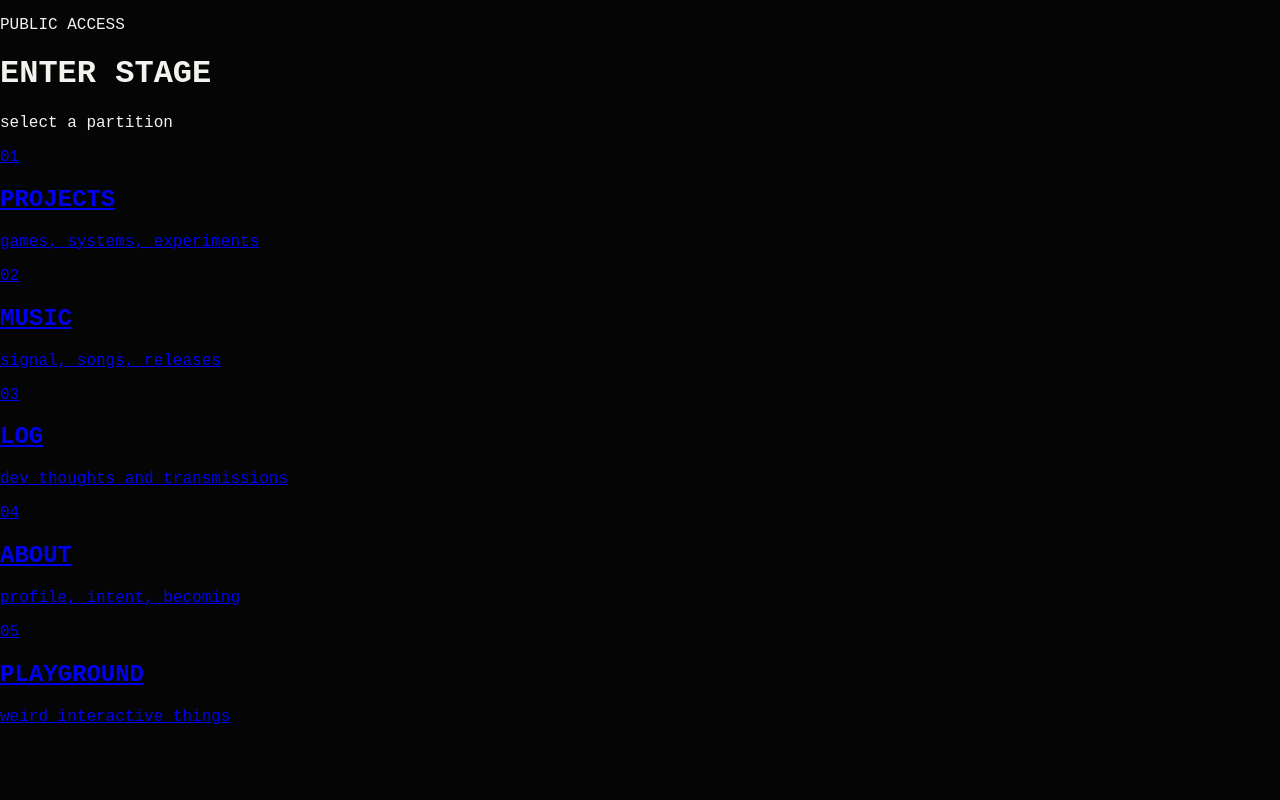
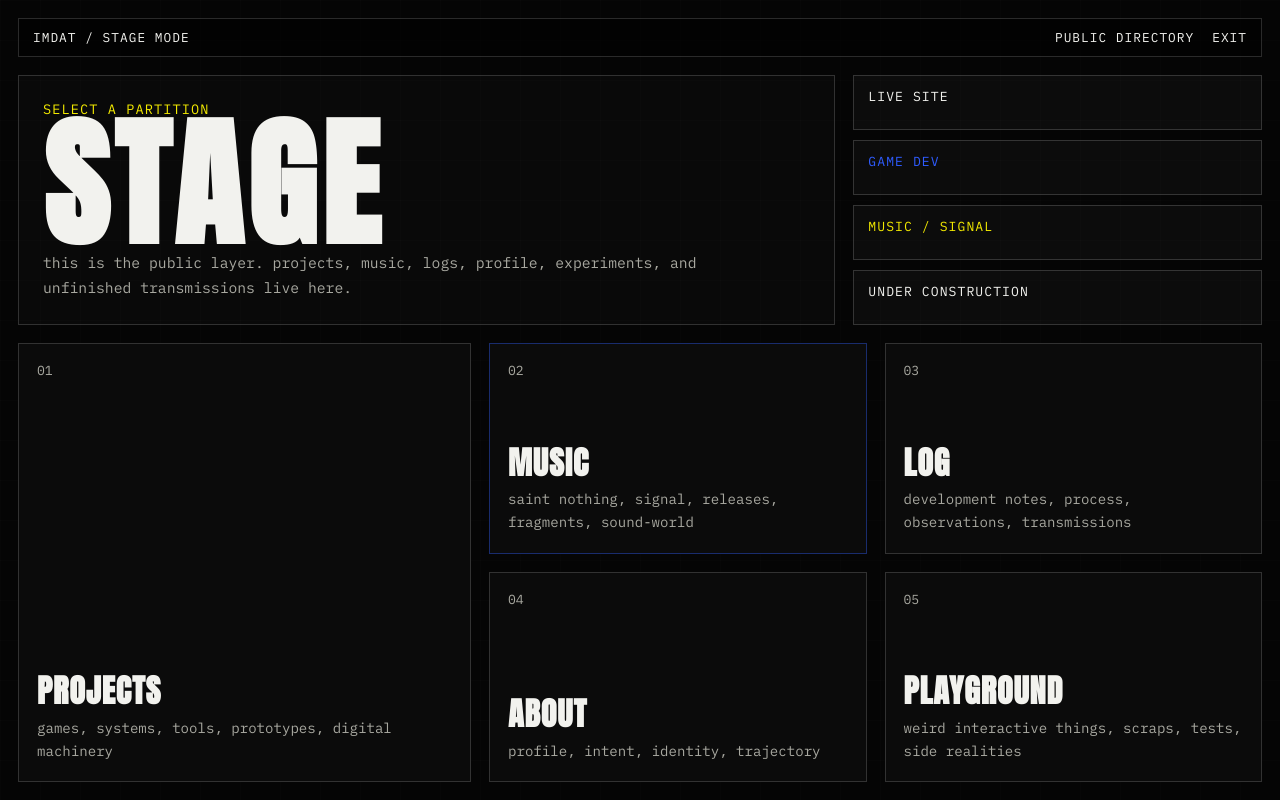
Before and after one commit to keremtayhan/keremtayhan.github.io, a plain HTML site: page stage.html in a window 1280 px wide. Drawn offline with Linux system fonts and the light colour scheme.

Commit message:
refactor: redesign stage page layout and styles; enhance hero section and grid cards

```diff
--- a/stage.html
+++ b/stage.html
@@ -1,49 +1,84 @@
 <!DOCTYPE html>
 <html lang="en">
 <head>
-  <meta charset="UTF-8">
+  <meta charset="UTF-8" />
+  <meta name="viewport" content="width=device-width, initial-scale=1.0" />
   <title>IMDAT / STAGE</title>
-  <link rel="stylesheet" href="style.css">
+  <link rel="preconnect" href="https://fonts.googleapis.com">
+  <link rel="preconnect" href="https://fonts.gstatic.com" crossorigin>
+  <link href="https://fonts.googleapis.com/css2?family=Anton&family=IBM+Plex+Mono:wght@400;500;700&display=swap" rel="stylesheet">
+  <link rel="stylesheet" href="style.css" />
 </head>
 <body class="stage-page">
-  <div class="noise"></div>
+  <div class="grid-overlay"></div>
+  <div class="noise-overlay"></div>
 
-  <main class="hub">
-    <div class="hub-header">
-      <p class="system-label">PUBLIC ACCESS</p>
-      <h1>ENTER STAGE</h1>
-      <p class="hub-subtitle">select a partition</p>
+  <main class="stage-shell">
+    <header class="stage-topbar">
+      <div>IMDAT / STAGE MODE</div>
+      <div class="stage-topbar-right">
+        <span>PUBLIC DIRECTORY</span>
+        <a href="index.html">EXIT</a>
+      </div>
+    </header>
+
+    <section class="stage-hero">
+      <div class="stage-hero-main">
+        <p class="stage-kicker">SELECT A PARTITION</p>
+        <h1 class="stage-title">STAGE</h1>
+        <p class="stage-description">
+          this is the public layer. projects, music, logs, profile, experiments,
+          and unfinished transmissions live here.
+        </p>
       </div>
 
-    <section class="hub-grid">
-      <a class="hub-card" href="projects.html">
-        <span class="card-number">01</span>
+      <div class="stage-stickers">
+        <span>LIVE SITE</span>
+        <span>GAME DEV</span>
+        <span>MUSIC / SIGNAL</span>
+        <span>UNDER CONSTRUCTION</span>
+      </div>
+    </section>
+
+    <section class="stage-grid">
+      <a class="stage-card stage-card-large projects-card" href="projects.html">
+        <div class="stage-card-number">01</div>
+        <div class="stage-card-content">
           <h2>PROJECTS</h2>
-        <p>games, systems, experiments</p>
+          <p>games, systems, tools, prototypes, digital machinery</p>
+        </div>
       </a>
 
-      <a class="hub-card music-card" href="music.html">
-        <span class="card-number">02</span>
+      <a class="stage-card music-card-stage" href="music.html">
+        <div class="stage-card-number">02</div>
+        <div class="stage-card-content">
           <h2>MUSIC</h2>
-        <p>signal, songs, releases</p>
+          <p>saint nothing, signal, releases, fragments, sound-world</p>
+        </div>
       </a>
 
-      <a class="hub-card" href="log.html">
-        <span class="card-number">03</span>
+      <a class="stage-card" href="log.html">
+        <div class="stage-card-number">03</div>
+        <div class="stage-card-content">
           <h2>LOG</h2>
-        <p>dev thoughts and transmissions</p>
+          <p>development notes, process, observations, transmissions</p>
+        </div>
       </a>
 
-      <a class="hub-card" href="about.html">
-        <span class="card-number">04</span>
+      <a class="stage-card about-card" href="about.html">
+        <div class="stage-card-number">04</div>
+        <div class="stage-card-content">
           <h2>ABOUT</h2>
-        <p>profile, intent, becoming</p>
+          <p>profile, intent, identity, trajectory</p>
+        </div>
       </a>
 
-      <a class="hub-card" href="playground.html">
-        <span class="card-number">05</span>
+      <a class="stage-card playground-card" href="playground.html">
+        <div class="stage-card-number">05</div>
+        <div class="stage-card-content">
           <h2>PLAYGROUND</h2>
-        <p>weird interactive things</p>
+          <p>weird interactive things, scraps, tests, side realities</p>
+        </div>
       </a>
     </section>
   </main>
--- a/style.css
+++ b/style.css
@@ -233,3 +233,208 @@ body {
     gap: 28px;
   }
 }
+.stage-page {
+  position: relative;
+  min-height: 100vh;
+  background: #050505;
+  color: var(--text);
+  font-family: "IBM Plex Mono", monospace;
+}
+
+.stage-shell {
+  position: relative;
+  z-index: 1;
+  min-height: 100vh;
+  padding: 18px;
+  display: grid;
+  grid-template-rows: auto auto 1fr;
+  gap: 18px;
+}
+
+.stage-topbar {
+  display: flex;
+  justify-content: space-between;
+  align-items: center;
+  border: 1px solid var(--line);
+  padding: 10px 14px;
+  background: rgba(0, 0, 0, 0.55);
+  font-size: 0.8rem;
+  letter-spacing: 0.08em;
+}
+
+.stage-topbar-right {
+  display: flex;
+  gap: 18px;
+  align-items: center;
+}
+
+.stage-topbar a {
+  color: var(--text);
+  text-decoration: none;
+}
+
+.stage-topbar a:hover {
+  color: var(--accent);
+}
+
+.stage-hero {
+  display: grid;
+  grid-template-columns: 1.4fr 0.7fr;
+  gap: 18px;
+}
+
+.stage-hero-main {
+  border: 1px solid var(--line);
+  background: rgba(255,255,255,0.02);
+  padding: 24px;
+  min-height: 250px;
+  display: flex;
+  flex-direction: column;
+  justify-content: space-between;
+}
+
+.stage-kicker {
+  margin: 0;
+  color: var(--accent-2);
+  font-size: 0.85rem;
+  letter-spacing: 0.08em;
+  text-transform: uppercase;
+}
+
+.stage-title {
+  margin: 0;
+  font-family: "Anton", sans-serif;
+  font-size: clamp(4rem, 11vw, 9rem);
+  line-height: 0.9;
+  letter-spacing: 0.04em;
+  text-transform: uppercase;
+}
+
+.stage-description {
+  margin: 0;
+  max-width: 46rem;
+  color: var(--muted);
+  font-size: 0.92rem;
+  line-height: 1.7;
+}
+
+.stage-stickers {
+  display: grid;
+  gap: 10px;
+}
+
+.stage-stickers span {
+  border: 1px solid var(--line);
+  background: rgba(255,255,255,0.03);
+  padding: 12px 14px;
+  font-size: 0.82rem;
+  letter-spacing: 0.08em;
+}
+
+.stage-stickers span:nth-child(2) {
+  color: var(--accent);
+}
+
+.stage-stickers span:nth-child(3) {
+  color: var(--accent-2);
+}
+
+.stage-grid {
+  display: grid;
+  grid-template-columns: 1.2fr 1fr 1fr;
+  grid-template-areas:
+    "projects music log"
+    "projects about playground";
+  gap: 18px;
+}
+
+.stage-card {
+  display: flex;
+  flex-direction: column;
+  justify-content: space-between;
+  min-height: 180px;
+  padding: 18px;
+  border: 1px solid var(--line);
+  background: #0b0b0b;
+  color: var(--text);
+  text-decoration: none;
+  transition: transform 0.18s ease, border-color 0.18s ease, background 0.18s ease;
+}
+
+.stage-card:hover {
+  transform: translateY(-4px);
+  border-color: var(--text);
+  background: #101010;
+}
+
+.stage-card-large {
+  min-height: 380px;
+}
+
+.projects-card {
+  grid-area: projects;
+}
+
+.music-card-stage {
+  grid-area: music;
+  border-color: rgba(47, 92, 255, 0.4);
+}
+
+.music-card-stage:hover {
+  border-color: var(--accent);
+  box-shadow: inset 0 0 0 1px var(--accent);
+}
+
+.about-card {
+  grid-area: about;
+}
+
+.playground-card {
+  grid-area: playground;
+}
+
+.stage-grid > a:nth-child(3) {
+  grid-area: log;
+}
+
+.stage-card-number {
+  font-size: 0.82rem;
+  color: var(--muted);
+}
+
+.stage-card-content h2 {
+  margin: 0 0 10px 0;
+  font-family: "Anton", sans-serif;
+  font-size: 2rem;
+  line-height: 0.95;
+  letter-spacing: 0.03em;
+  text-transform: uppercase;
+}
+
+.stage-card-content p {
+  margin: 0;
+  color: var(--muted);
+  line-height: 1.65;
+  font-size: 0.88rem;
+  max-width: 28rem;
+}
+
+@media (max-width: 900px) {
+  .stage-hero,
+  .stage-grid {
+    grid-template-columns: 1fr;
+  }
+
+  .stage-grid {
+    grid-template-areas:
+      "projects"
+      "music"
+      "log"
+      "about"
+      "playground";
+  }
+
+  .stage-card-large {
+    min-height: 220px;
+  }
+}
```
Lines whose indentation alone changed are shown as unchanged.
